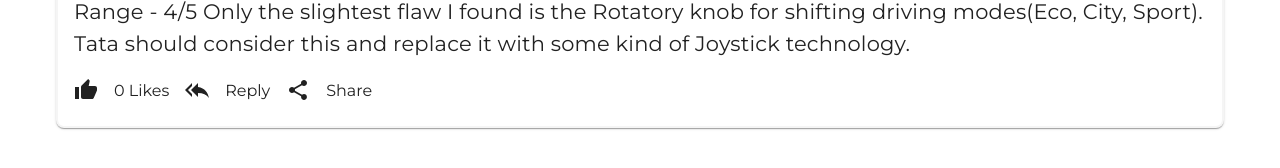
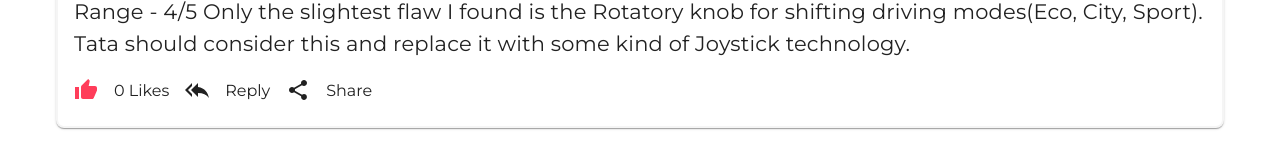
Before and after one commit to akhilsdeportfolio/ev-front-end-react-app, a React (Create React App) app: page / in a window 1280 px wide. Shown: the part 326-494 px from the top of the page. Built offline with nearby package versions, Linux system fonts and the light colour scheme; a web font is replaced by a local one.

Commit message:
added like functionality

```diff
--- a/src/App.js
+++ b/src/App.js
@@ -13,9 +13,7 @@
 
   return (
     <>
-
       <AllReviews/>
-
     </>
   );
 }
--- a/src/components/Review.jsx
+++ b/src/components/Review.jsx
@@ -30,7 +30,23 @@
 export default function()
 {
 
+
+
      const [value, setValue] = useState(4.2)
+     const [liked,setLiked]=useState(false);
+
+     const handleLike = (id)=>{
+          console.log('like clicked',id);
+          setLiked(!liked);
+     };
+
+     const handleReply = (id)=>{
+          console.log("Reply clicked");
+     }
+
+     const handleShare = (id)=>{
+          console.log("Share clicked");
+     }
 
      return(<>
 
@@ -63,7 +79,13 @@
           <br/>
           <Stack direction="row" spacing={2}>
                <Stack style={{alignItems:'center'}} direction="row" spacing={2}>
-                    <ThumbUp/>
+
+                    {liked && true ? <ThumbUp onClick={()=>{
+                         handleLike('123');
+                    }} color='black' /> : <ThumbUp onClick={()=>{
+                         handleLike('123');
+                    }} color='primary'/>}
+
                     <p>0 Likes</p>
                </Stack>
 
```
